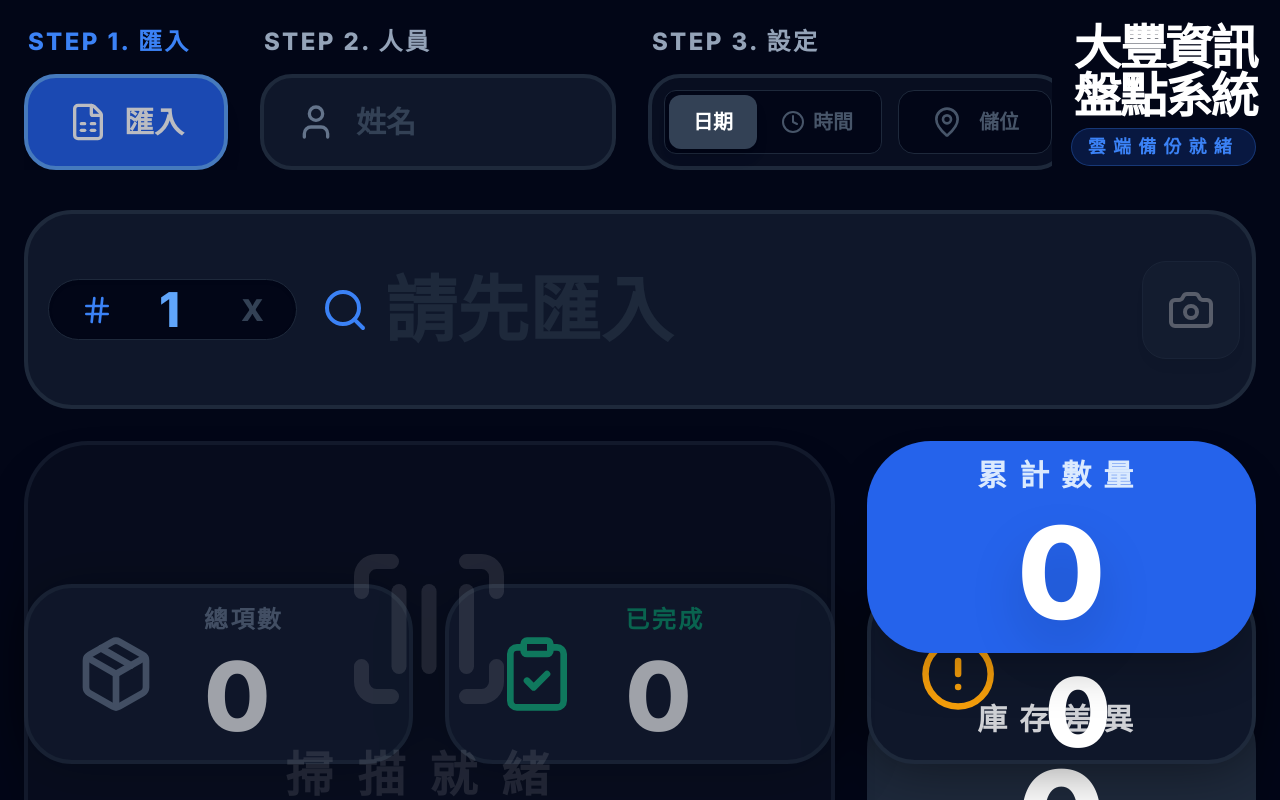
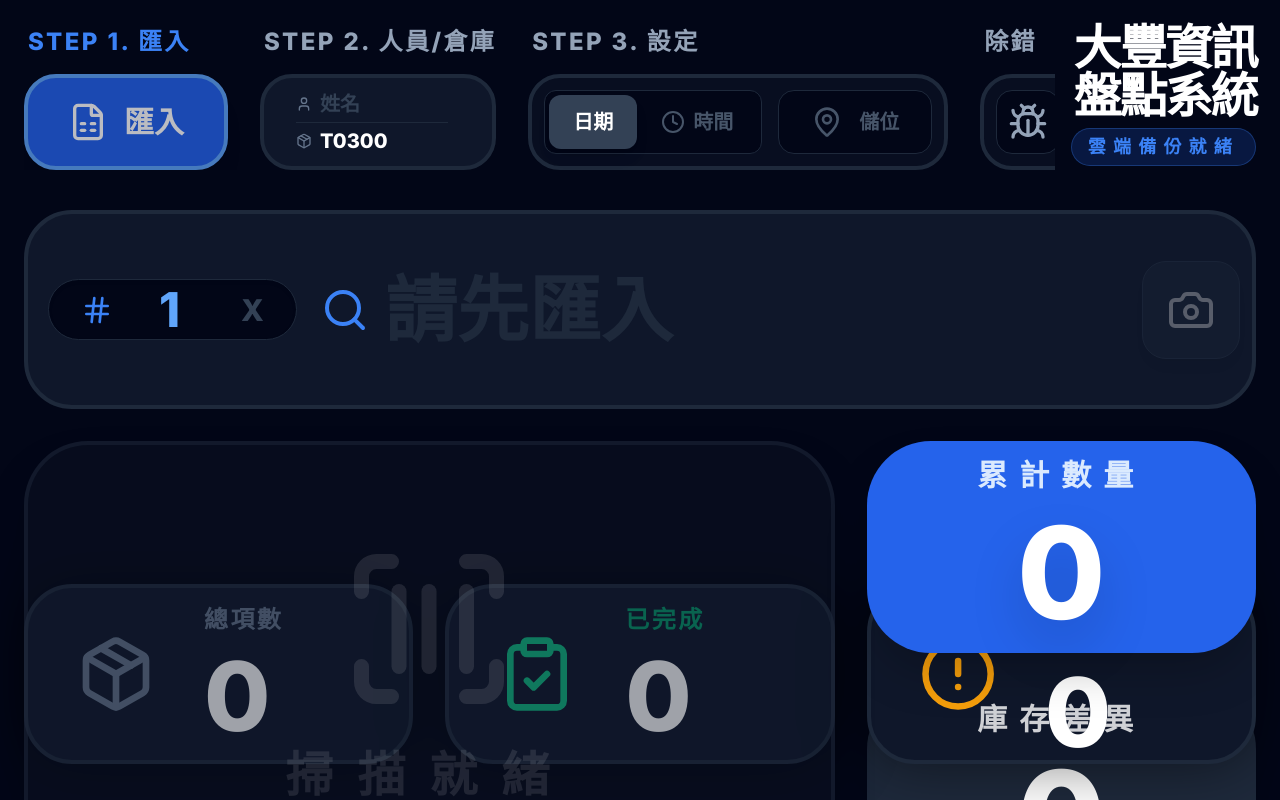
Before and after one commit to blacKgreYcAt/ftstocktaking, a React (Vite) app: page / in a window 1280 px wide. Built offline with nearby package versions, Linux system fonts and the light colour scheme.

Commit message:
feat(config): Add warehouse code to configuration
Introduces `warehouseCode` to the application's configuration state, allowing users to specify a default warehouse for inventory operations. This enhances flexibility and streamlines data entry for specific warehouse contexts.

```diff
--- a/App.tsx
+++ b/App.tsx
@@ -38,18 +38,19 @@ const App: React.FC = () => {
   const [isCreatingNew, setIsCreatingNew] = useState(false);
 
   const [operatorName, setOperatorName] = useState('');
+  const [warehouseCode, setWarehouseCode] = useState('T0300');
   const [locationEnabled, setLocationEnabled] = useState(false);
   const [currentLocation, setCurrentLocation] = useState('');
   const [timeFormat, setTimeFormat] = useState<TimeFormat>('date');
 
   // Refs to avoid stale closures in scanner callbacks
   const dataRef = useRef(data);
-  const configRef = useRef({ scanQty, locationEnabled, currentLocation, timeFormat, operatorName, isPaused });
+  const configRef = useRef({ scanQty, locationEnabled, currentLocation, timeFormat, operatorName, warehouseCode, isPaused });
 
   useEffect(() => { dataRef.current = data; }, [data]);
   useEffect(() => {
-    configRef.current = { scanQty, locationEnabled, currentLocation, timeFormat, operatorName, isPaused };
-  }, [scanQty, locationEnabled, currentLocation, timeFormat, operatorName, isPaused]);
+    configRef.current = { scanQty, locationEnabled, currentLocation, timeFormat, operatorName, warehouseCode, isPaused };
+  }, [scanQty, locationEnabled, currentLocation, timeFormat, operatorName, warehouseCode, isPaused]);
 
   // Camera Scanner State
   const [showScanner, setShowScanner] = useState(false);
@@ -113,6 +114,7 @@ const App: React.FC = () => {
           setCurrentLocation(parsed.config.currentLocation || '');
           setTimeFormat(parsed.config.timeFormat === 'off' ? 'date' : (parsed.config.timeFormat || 'date'));
           setOperatorName(parsed.config.operatorName || '');
+          setWarehouseCode(parsed.config.warehouseCode || 'T0300');
           setIsPaused(!!parsed.config.isPaused);
         }
       } catch (e) { console.error(e); }
@@ -120,11 +122,11 @@ const App: React.FC = () => {
   }, []);
 
   useEffect(() => {
-    if (data.length > 0 || operatorName || locationEnabled || timeFormat !== 'off' || isPaused) {
-      const config = { locationEnabled, currentLocation, timeFormat, operatorName, isPaused };
+    if (data.length > 0 || operatorName || warehouseCode !== 'T0300' || locationEnabled || timeFormat !== 'off' || isPaused) {
+      const config = { locationEnabled, currentLocation, timeFormat, operatorName, warehouseCode, isPaused };
       localStorage.setItem(STORAGE_KEY, JSON.stringify({ items: data, config }));
     }
-  }, [data, locationEnabled, currentLocation, timeFormat, operatorName, isPaused]);
+  }, [data, locationEnabled, currentLocation, timeFormat, operatorName, warehouseCode, isPaused]);
 
   // Focus Logic
   const focusInput = useCallback(() => {
@@ -360,6 +362,49 @@ const App: React.FC = () => {
     addLog('info', '匯出 Excel 報表', { itemCount: data.length });
   };
 
+  const handleExportMachineFormat = () => {
+    if (data.length === 0) return;
+
+    const now = new Date();
+    const yyyymmdd = now.getFullYear().toString() +
+                     (now.getMonth() + 1).toString().padStart(2, '0') +
+                     now.getDate().toString().padStart(2, '0');
+
+    const workId = `${yyyymmdd}FT015`;
+    const suffix = "0 00000021";
+
+    // Helper to pad strings to fixed width
+    const pad = (str: string, length: number) => {
+      return (str || '').toString().padEnd(length, ' ');
+    };
+
+    const lines = data
+      .filter(item => item.actualQty > 0)
+      .map(item => {
+        const col1 = pad(warehouseCode, 15);
+        const col2 = pad(workId, 20);
+        const col3 = pad(item.location || ' ', 12);
+        const col4 = pad(item.barcode || item.productCode, 32);
+        const col5 = pad(item.actualQty.toString(), 56);
+        const col6 = suffix;
+
+        return `${col1}${col2}${col3}${col4}${col5}${col6}`;
+      });
+
+    const content = lines.join('\n');
+    const blob = new Blob([content], { type: 'text/plain' });
+    const url = URL.createObjectURL(blob);
+    const a = document.createElement('a');
+    a.href = url;
+    a.download = `大豐盤點機格式_${yyyymmdd}.txt`;
+    document.body.appendChild(a);
+    a.click();
+    document.body.removeChild(a);
+    URL.revokeObjectURL(url);
+
+    addLog('info', '匯出盤點機格式 TXT 報表', { itemCount: lines.length });
+  };
+
   const handleExportLogs = () => {
     const logData = {
       app: "大豐資訊盤點系統",
@@ -545,10 +590,18 @@ const App: React.FC = () => {
             </div>
 
             <div className="flex flex-col gap-1 md:gap-4">
-              <span className="text-sm md:text-2xl font-black text-slate-400 uppercase tracking-widest pl-1">STEP 2. 人員</span>
+              <span className="text-sm md:text-2xl font-black text-slate-400 uppercase tracking-widest pl-1">STEP 2. 人員/倉庫</span>
               <div className="h-16 md:h-24 flex items-center bg-slate-900 border-2 md:border-4 border-slate-800 rounded-2xl md:rounded-[2rem] focus-within:border-blue-500 transition-all px-4 md:px-8 gap-2 md:gap-5">
-                <User size={24} className="md:w-[40px] md:h-[40px] text-slate-500" />
-                <input type="text" value={operatorName} onChange={(e) => setOperatorName(e.target.value)} placeholder="姓名" className="bg-transparent text-xl md:text-3xl font-black outline-none placeholder:text-slate-700 w-24 md:w-56" />
+                <div className="flex flex-col">
+                  <div className="flex items-center gap-2">
+                    <User size={16} className="text-slate-500" />
+                    <input type="text" value={operatorName} onChange={(e) => setOperatorName(e.target.value)} placeholder="姓名" className="bg-transparent text-lg md:text-xl font-black outline-none placeholder:text-slate-700 w-20 md:w-32" />
+                  </div>
+                  <div className="flex items-center gap-2 border-t border-slate-800 mt-1 pt-1">
+                    <Package size={16} className="text-slate-500" />
+                    <input type="text" value={warehouseCode} onChange={(e) => setWarehouseCode(e.target.value)} placeholder="倉庫" className="bg-transparent text-lg md:text-xl font-black outline-none placeholder:text-slate-700 w-20 md:w-32" />
+                  </div>
+                </div>
               </div>
             </div>
 
@@ -587,7 +640,14 @@ const App: React.FC = () => {
 
             <div className="flex flex-col gap-1 md:gap-4">
               <span className="text-sm md:text-2xl font-black text-red-500 uppercase tracking-widest pl-1">STEP 5. 結束</span>
-              <button onClick={handleEndJob} disabled={data.length === 0} className={`h-16 md:h-24 flex items-center gap-2 md:gap-5 px-6 md:px-10 rounded-2xl md:rounded-[2rem] text-xl md:text-3xl font-black transition-all shadow-md border-2 md:border-4 ${data.length > 0 ? 'bg-red-600 border-red-400 hover:bg-red-700 text-white' : 'bg-slate-900 border-slate-800 text-slate-700 cursor-not-allowed'}`}><LogOut size={24} className="md:w-[40px] md:h-[40px]" /> 結束</button>
+              <div className="flex gap-2">
+                <button onClick={handleEndJob} disabled={data.length === 0} className={`h-16 md:h-24 flex items-center gap-2 md:gap-5 px-4 md:px-8 rounded-2xl md:rounded-[2rem] text-lg md:text-2xl font-black transition-all shadow-md border-2 md:border-4 ${data.length > 0 ? 'bg-red-600 border-red-400 hover:bg-red-700 text-white' : 'bg-slate-900 border-slate-800 text-slate-700 cursor-not-allowed'}`} title="匯出 Excel 並結束">
+                  <LogOut size={24} className="md:w-[32px] md:h-[32px]" /> 結束
+                </button>
+                <button onClick={handleExportMachineFormat} disabled={data.length === 0} className={`h-16 md:h-24 flex items-center gap-2 md:gap-5 px-4 md:px-8 rounded-2xl md:rounded-[2rem] text-lg md:text-2xl font-black transition-all shadow-md border-2 md:border-4 ${data.length > 0 ? 'bg-indigo-600 border-indigo-400 hover:bg-indigo-700 text-white' : 'bg-slate-900 border-slate-800 text-slate-700 cursor-not-allowed'}`} title="匯出盤點機 TXT 格式">
+                  <FileDown size={24} className="md:w-[32px] md:h-[32px]" /> TXT
+                </button>
+              </div>
             </div>
           </div>
         </div>
```
